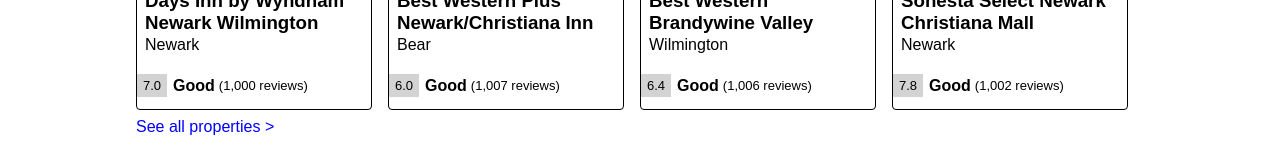
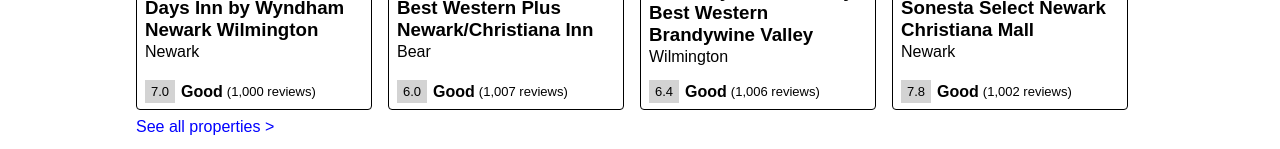
Before and after one commit to irfaan-jamarussadiq/hotels, a React (Vite) app: page / in a window 1280 px wide. Shown: the part 1125-1274 px from the top of the page. Built offline with nearby package versions, Linux system fonts and the light colour scheme.

Commit message:
Fix hotel card styling

```diff
--- a/src/components/HotelCard.css
+++ b/src/components/HotelCard.css
@@ -28,7 +28,7 @@
   margin-bottom: 2px;
 }
 
-.hotel-rating {
+.hotel-card-rating {
   display: flex;
   align-items: center;
   padding: 6px 8px;
--- a/src/components/HotelCard.jsx
+++ b/src/components/HotelCard.jsx
@@ -10,7 +10,7 @@
         <h3 className='hotel-card-title'>{hotel.name}</h3>
         <div className='hotel-card-subtitle'>{hotel.location}</div>
       </div>
-      <div className='hotel-rating'>
+      <div className='hotel-card-rating'>
         <span className='numeric-rating'>{hotel.rating}</span>
         <span className='label-rating'> Good </span>
         <span className='review-count'>({hotel.reviewCount} reviews)</span>
```
